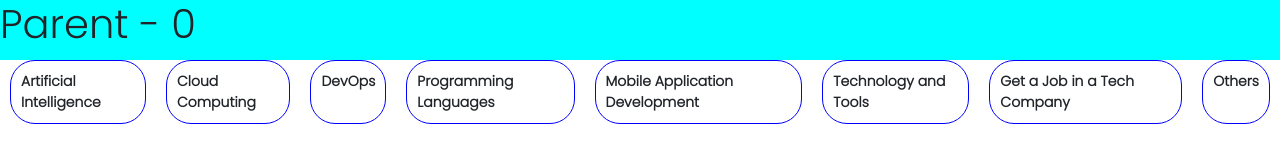
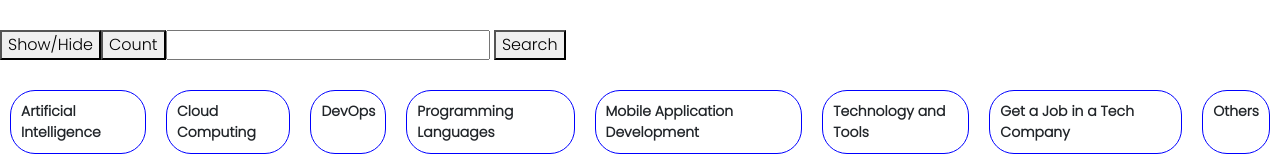
Before and after one commit to harshithmb/React_May_21, a React (Create React App) app: page / in a window 1280 px wide. Shown: the top 160 px of the page. Built offline with nearby package versions, Linux system fonts and the light colour scheme.

Commit message:
Search Implementation

```diff
--- a/src/App.css
+++ b/src/App.css
@@ -68,3 +68,7 @@
   width: 300px;
   height: 300px;
 }
+
+.search{
+  margin-top: 30px;
+}
--- a/src/App.js
+++ b/src/App.js
@@ -11,7 +11,8 @@ const Parent = () => {
   const [productIndex, setProductIndex] = useState(0);
   const [filters, setFilters] = useState([])
   const [blogs, setBlogs] = useState([])
-
+  const [searchValue, setSearchValue] = useState("");
+  const [originalBlogs, setOriginalBlogs] = useState("");
   const showHide = () => {
     console.log(showChild)
     updateShowChild(!showChild)
@@ -35,6 +36,7 @@ const Parent = () => {
 
     setFilters(filterData)
     setBlogs(blogData)
+    setOriginalBlogs(blogData)
     // axios("https://api.edyoda.com/v1/blog/postcategories")
     //   .then(res =>
     //     setFilters(res.data)
@@ -55,15 +57,26 @@ const Parent = () => {
     updateProducts.length < 50 && setProducts(updateProducts)
   }
 
+  const onSearch = () => {
+    const updatedValues = originalBlogs.filter(item => item.authorname.includes(searchValue))
+    setBlogs(updatedValues)
+  }
+
+  const onFilterClick = (id, title) => {
+    // axios.post()
+    console.log("id, DATA", id, title)
+  }
+
   return (<div>
-    <h1 className="head-title">Parent - {products.length}</h1>
+    {/* <h1 className="head-title">Parent - {products.length}</h1> */}
     <button onClick={showHide}>Show/Hide</button>
     <button onClick={() => count < 6 && updateCount(count + 1)}>Count</button>
 
+    <input className="search" onChange={(e) => setSearchValue(e.target.value)} /> <button onClick={onSearch}>Search</button>
 
     {/*Filters*/}
     <div className="capsules">
-      {filters.length && filterData.map(({ id, title }) => <div className="capsule" key={id}>{title}</div>)}
+      {filters.length && filterData.map(({ id, title }) => <div className="capsule" onClick={() => onFilterClick(id, title)} key={id}>{title}</div>)}
     </div>
 
     {/*Blogs*/}
```
